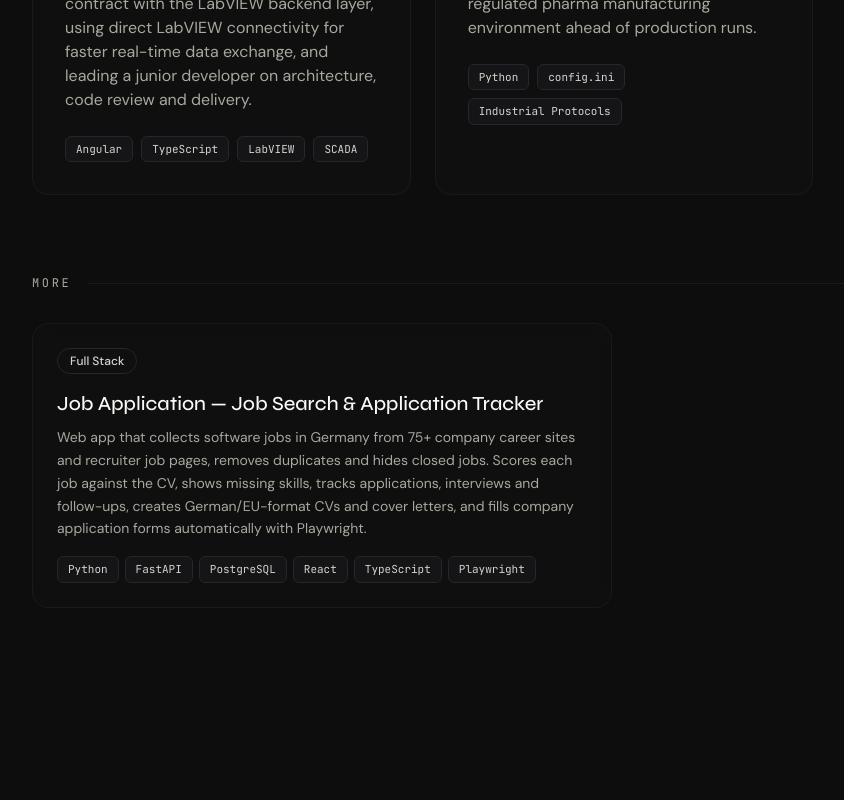
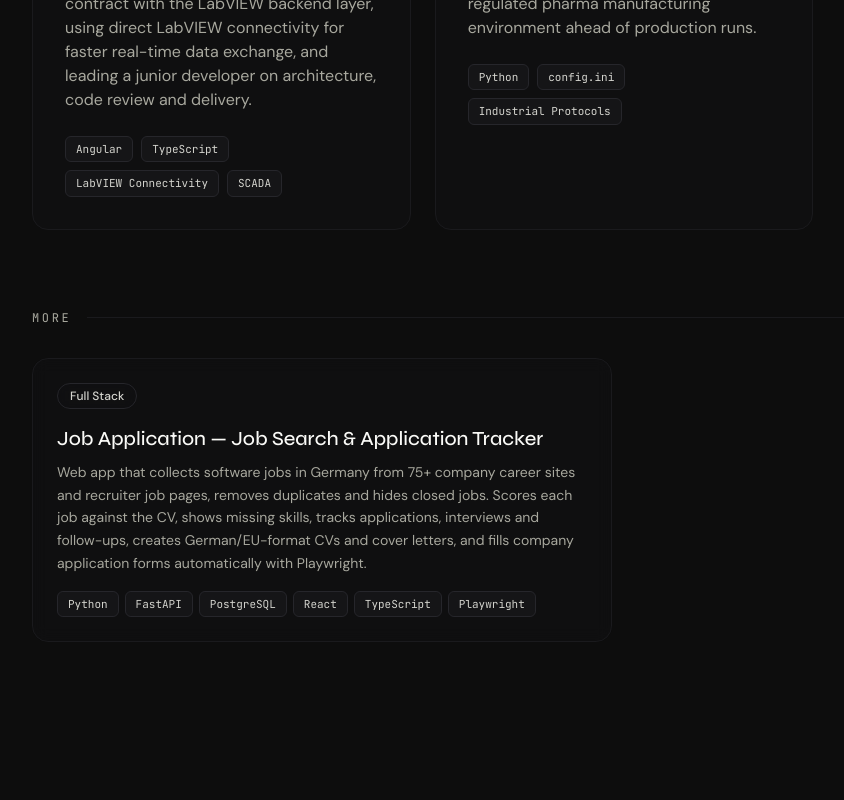
Before and after one commit to aarppitta/my_portfolio, a React (Vite) app: page / in a window 1280 px wide. Shown: the part 4480-5280 px from the top of the page, without its empty margins (16-860 px from the left). Built offline with nearby package versions, Linux system fonts and the light colour scheme; the HTML template or start-up script is replaced by a standard one.

Commit message:
Rename LabVIEW skill to LabVIEW Connectivity

```diff
--- a/src/data/projects.js
+++ b/src/data/projects.js
@@ -39,7 +39,7 @@ export const projects = [
     featured: true,
     description:
       'Angular SCADA application with real-time operator screens for compression machines: machine status, process values, operator controls and parameter configuration. Defined the data interface contract with the LabVIEW backend layer, using direct LabVIEW connectivity for faster real-time data exchange, and leading a junior developer on architecture, code review and delivery.',
-    stack: ['Angular', 'TypeScript', 'LabVIEW', 'SCADA'],
+    stack: ['Angular', 'TypeScript', 'LabVIEW Connectivity', 'SCADA'],
     github: null,
     demo: null,
     accent: 'industrial',
--- a/src/data/skills.js
+++ b/src/data/skills.js
@@ -5,7 +5,7 @@ export const skillGroups = [
   },
   {
     label: 'Industrial & OT',
-    items: ['SCADA', 'WebSCADA', 'OPC', 'OPC UA', 'Modbus', 'FINS', 'PLC Communication', 'IIoT', '21 CFR Part 11', 'LabVIEW'],
+    items: ['SCADA', 'WebSCADA', 'OPC', 'OPC UA', 'Modbus', 'FINS', 'PLC Communication', 'IIoT', '21 CFR Part 11', 'LabVIEW Connectivity'],
   },
   {
     label: 'Databases & Cloud',
```
Also changed, not shown: 1 other file (tests, documents, lock files or other folders).
